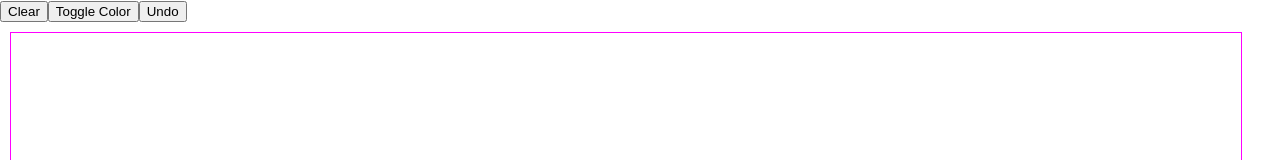
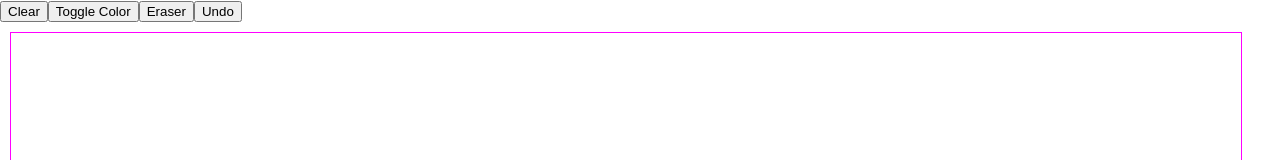
Before and after one commit to implodingduck/pictephone, a React (Create React App) app in the folder pictephone/: page / in a window 1280 px wide. Shown: the top 160 px of the page. Built offline with nearby package versions, Linux system fonts and the light colour scheme.

Commit message:
toggle color and erasere

```diff
--- a/pictephone/src/Toolbar.js
+++ b/pictephone/src/Toolbar.js
@@ -17,8 +17,12 @@ const Toolbar = props => {
     }, [ props.canvasRef, strokeColor, lineWidth])
 
     const toggleColor = () => {
-        setStrokeColor( ( strokeColor === 'black') ? 'white' : 'black' )
-        setLineWidth( ( lineWidth === 5) ? 8 : 5 )
+        setStrokeColor( ( strokeColor === 'black') ? 'blue' : 'black' )
+        setLineWidth( 5 )
+    }
+    const toggleEraser = () => {
+        setStrokeColor( 'white' )
+        setLineWidth( 10 )
     }
 
     const clearAll = () => {
@@ -40,6 +44,7 @@ const Toolbar = props => {
     return (<div>
         <button onClick={clearAll}>Clear</button>
         <button onClick={toggleColor}>Toggle Color</button>
+        <button onClick={toggleEraser}>Eraser</button>
         <button onClick={doUndo}>Undo</button>
     </div>)
 }
```
